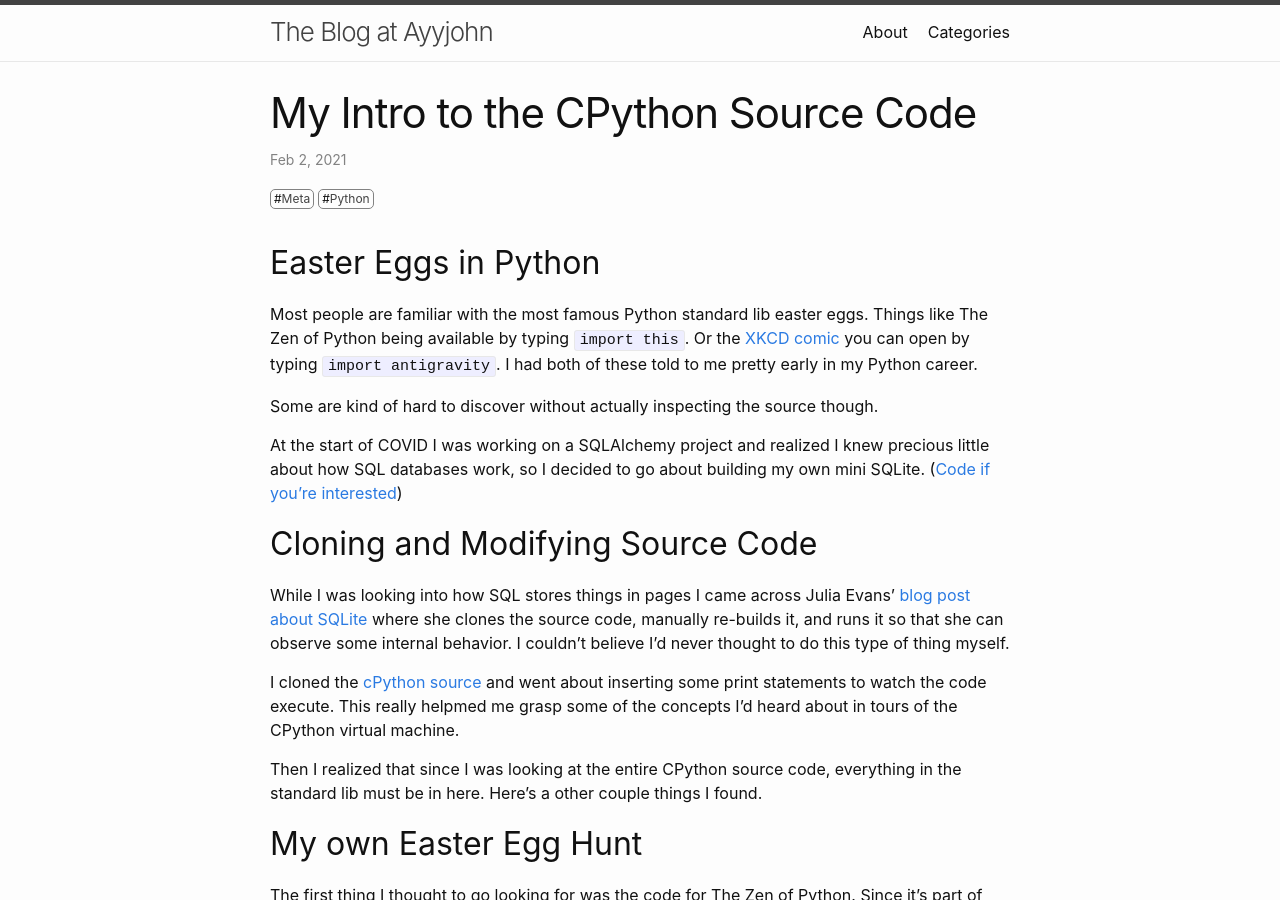
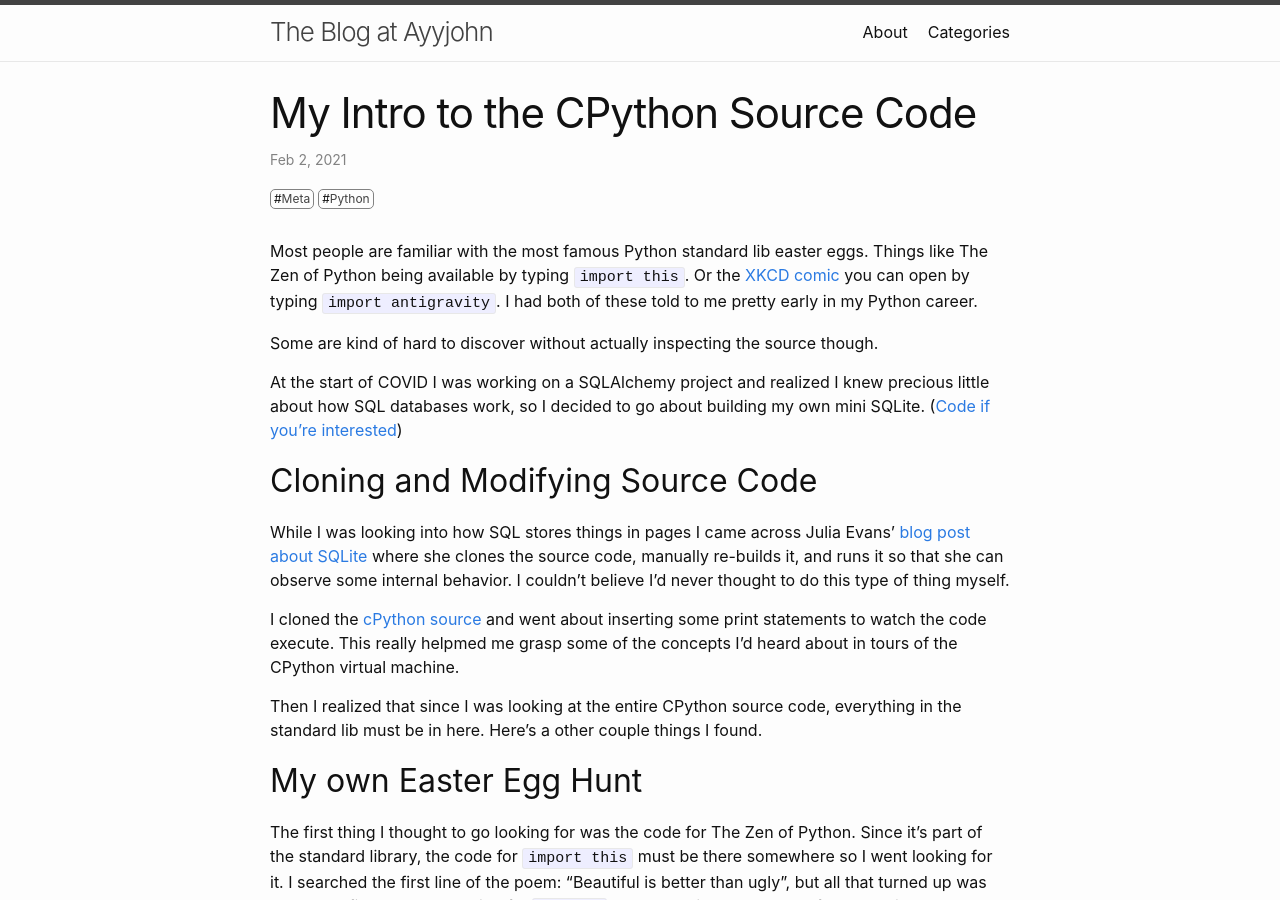
Before and after one commit to ayyjohn/ayyjohn.github.io, a Jekyll site: the page built from _posts/2021-02-02-python-easter-eggs.markdown, in a window 1280 px wide and 900 px high. Built offline with Jekyll 4.4.1, drawn with Linux system fonts in a browser that asks for light colours.

Commit message:
remove header so that excerpt works

```diff
--- a/_posts/2021-02-02-python-easter-eggs.markdown
+++ b/_posts/2021-02-02-python-easter-eggs.markdown
@@ -6,7 +6,6 @@ date:   2021-02-02 11:00:17 -0800
 permalink: /posts/:title
 categories: [meta, python]
 ---
-## Easter Eggs in Python
 Most people are familiar with the most famous Python standard lib easter eggs.
 Things like The Zen of Python being available by typing `import this`.
 Or the [XKCD comic](https://xkcd.com/353/) you can open by typing `import antigravity`.
```
